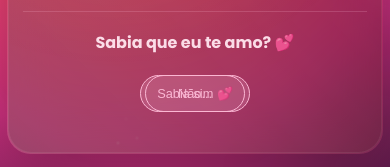
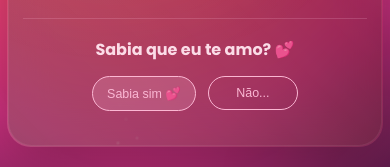
Before and after one commit to GustavoCanei/coelhinha, a plain HTML site: page index.html in a window 390 px wide. Both pictures are taken after a click on the button "Me faz sorrir ✨". Shown: the part 587-754 px from the top of the page. Drawn offline with Linux system fonts and the light colour scheme.

Commit message:
Atualizações gerais

```diff
--- a/index.html
+++ b/index.html
@@ -441,15 +441,17 @@
       }
 
       .btn-no {
-        position: absolute;
+        position: relative;
         transition: all 0.2s ease;
         z-index: -1;
+        order: 2;
       }
 
       .btn-yes {
         background: rgba(255, 191, 218, 0.2);
         position: relative;
         z-index: 1;
+        order: 1;
       }
 
       .question-section {
@@ -579,16 +581,16 @@
           margin: 12px 0;
         }
         .btn {
-          padding: 10px 16px;
-          font-size: 0.8rem;
-          margin: 6px 4px;
+          padding: 9px 14px;
+          font-size: 0.78rem;
+          margin: 0;
           border-radius: 20px;
           width: auto;
-          min-width: 100px;
+          min-width: 90px;
           flex: 0 1 auto;
         }
         .btn-no {
-          min-width: 100px;
+          min-width: 90px;
         }
         .divider {
           width: 40px;
@@ -601,8 +603,9 @@
         }
         .question-section div:first-of-type {
           display: flex;
-          gap: 8px;
+          gap: 12px;
           justify-content: center;
+          align-items: center;
           flex-wrap: nowrap;
           width: 100%;
         }
```
